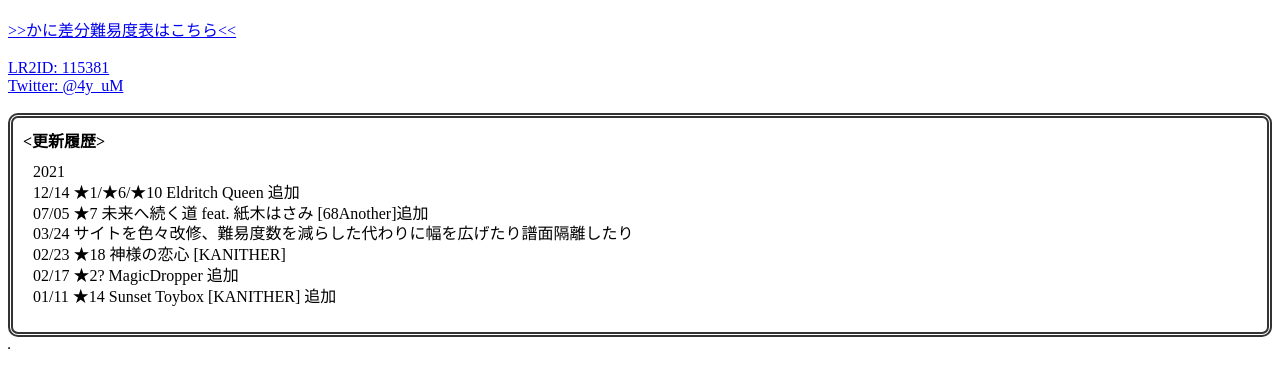
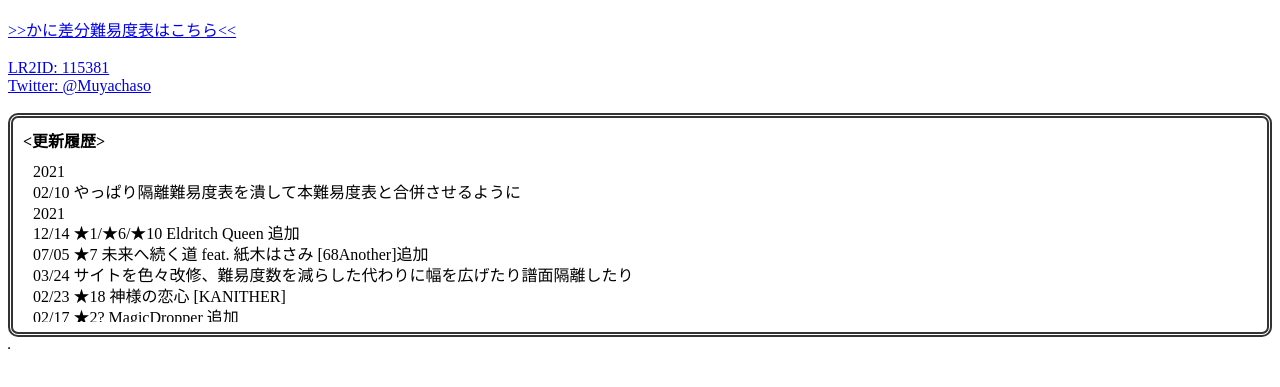
Before and after one commit to Muy4/muyacharts, a plain HTML site: page index.html in a window 1280 px wide. Shown: the part 55-442 px from the top of the page. Drawn offline with Linux system fonts and the light colour scheme.

Commit message:
Update index.html

```diff
--- a/index.html
+++ b/index.html
@@ -20,7 +20,7 @@
 <table border="1">
 <br>
 <a href="http://www.dream-pro.info/~lavalse/LR2IR/search.cgi?mode=mypage&playerid=115381">LR2ID: 115381</a><br>
-<a href="https://twitter.com/4y_uM">Twitter: @4y_uM</a><br>
+<a href="https://twitter.com/Muyachaso">Twitter: @Muyachaso</a><br>
 </body>
 <br>
 <div style="padding: 10px; margin-bottom: 10px; border: 5px double #333333; border-radius: 10px;">
@@ -28,6 +28,9 @@
 <div style="margin: 0px; padding: 0px;" align="center">
 <div style="margin: 0px; padding: 0px; line-height: 1.3;">
 <div style="margin: 0px; padding: 10px; line-height: 1.3; overflow: auto; text-align: left; height: 150px;">
+2021<br/>
+02/10 やっぱり隔離難易度表を潰して本難易度表と合併させるように
+<br>
 2021<br>
 12/14 ★1/★6/★10 Eldritch Queen 追加<br>
 07/05 ★7 未来へ続く道 feat. 紙木はさみ [68Another]追加<br>
```
